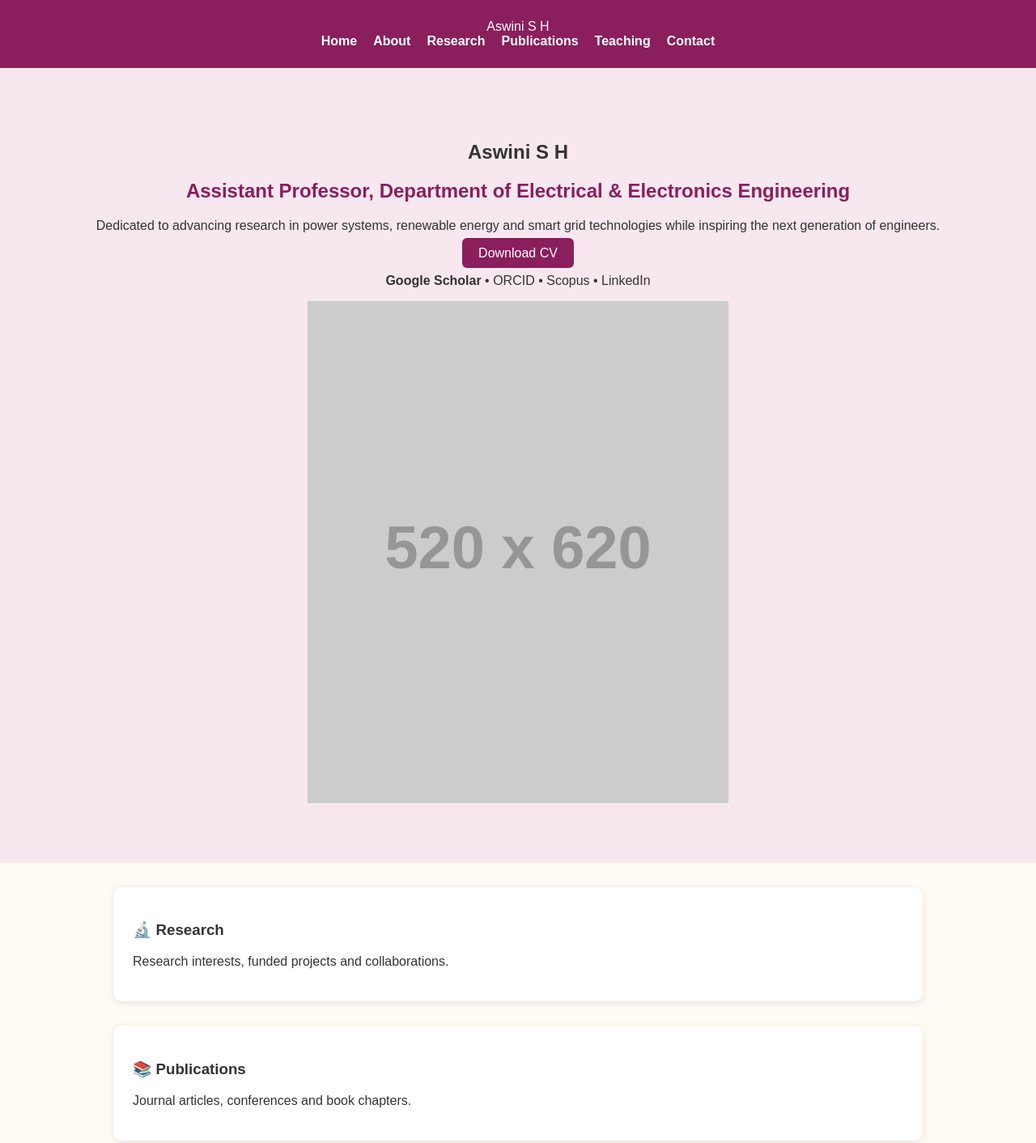
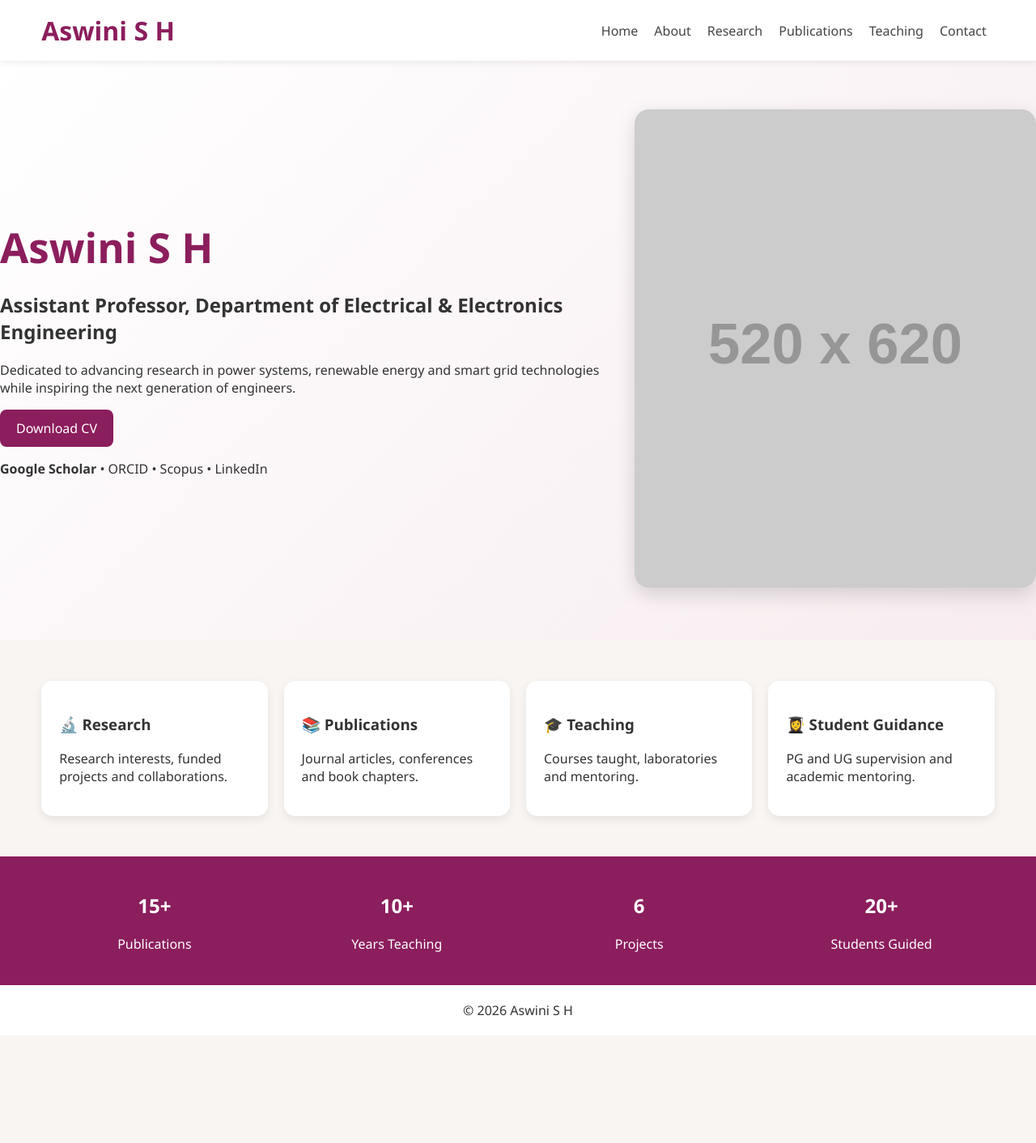
Before and after one commit to shaswinish/aswini-website, a plain HTML site: page index.html in a window 1280 px wide. Shown: the top 1412 px of the page at 81% size. After the commit the page ends 1279 px from the top, so only its background shows below. Drawn offline with Linux system fonts and the light colour scheme; files that its build step writes are made by us from their sources; placeholder pictures from the web are drawn by us.

Commit message:
Update style.css

```diff
--- a/style.css
+++ b/style.css
@@ -1 +1,17 @@
-body{margin:0;font-family:Arial,sans-serif;background:#fffaf3;color:#333}header{background:#8b1e5d;color:#fff;padding:24px 0;text-align:center}.container{width:min(1000px,92%);margin:auto}nav a{color:#fff;text-decoration:none;margin:0 10px;font-weight:bold}.hero{padding:70px;background:#f7e7ef;text-align:center}.btn{background:#8b1e5d;color:#fff;padding:10px 20px;border-radius:6px;text-decoration:none}.card{background:#fff;margin:30px auto;padding:24px;border-radius:10px;box-shadow:0 2px 8px rgba(0,0,0,.1)}h2{color:#8b1e5d}footer{background:#8b1e5d;color:#fff;text-align:center;padding:18px}
+
+*{box-sizing:border-box}body{margin:0;font-family:Segoe UI,Arial,sans-serif;background:#f8f5f2;color:#333}
+header{position:sticky;top:0;background:#fff;box-shadow:0 2px 8px rgba(0,0,0,.08);z-index:10}
+.container{width:min(1180px,92%);margin:auto}
+.nav{display:flex;justify-content:space-between;align-items:center;padding:16px 0}
+.nav a{text-decoration:none;color:#444;margin:0 10px}
+.brand{font-size:2rem;color:#8b1e5d;font-weight:700}
+.hero{display:grid;grid-template-columns:1.2fr .8fr;gap:40px;align-items:center;padding:60px 0;background:linear-gradient(135deg,#fff,#f7ecef)}
+.hero h1{font-size:3.2rem;color:#8b1e5d;margin:.2em 0}
+.hero .btn{display:inline-block;background:#8b1e5d;color:#fff;padding:12px 20px;border-radius:8px;text-decoration:none}
+.profile{width:100%;border-radius:18px;box-shadow:0 8px 24px rgba(0,0,0,.15)}
+.cards{display:grid;grid-template-columns:repeat(auto-fit,minmax(230px,1fr));gap:20px;padding:50px 0}
+.card{background:#fff;border-radius:14px;padding:22px;box-shadow:0 4px 12px rgba(0,0,0,.08)}
+.stats{background:#8b1e5d;color:#fff;padding:24px 0}
+.statsgrid{display:grid;grid-template-columns:repeat(4,1fr);gap:20px;text-align:center}
+footer{padding:20px;text-align:center;background:#fff}
+@media(max-width:800px){.hero{grid-template-columns:1fr}.statsgrid{grid-template-columns:repeat(2,1fr)}}
```
